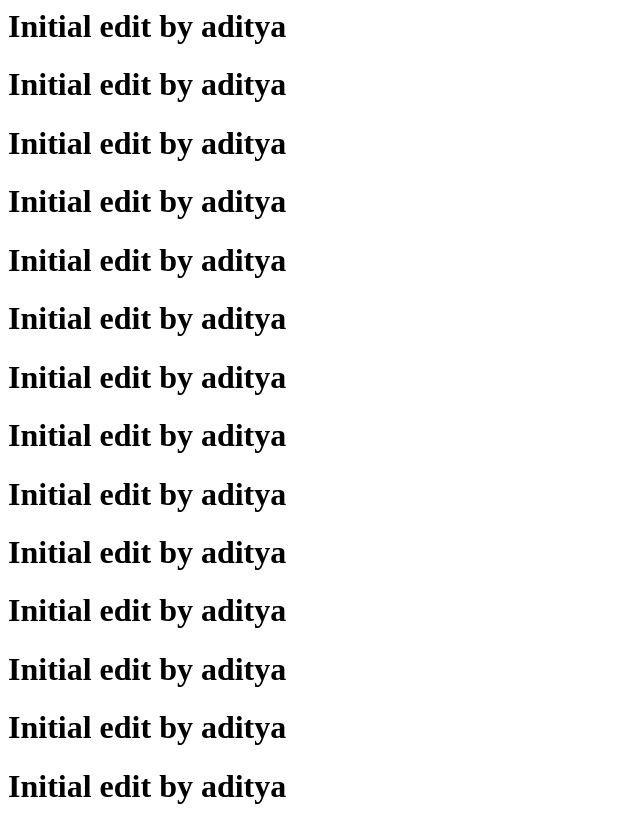
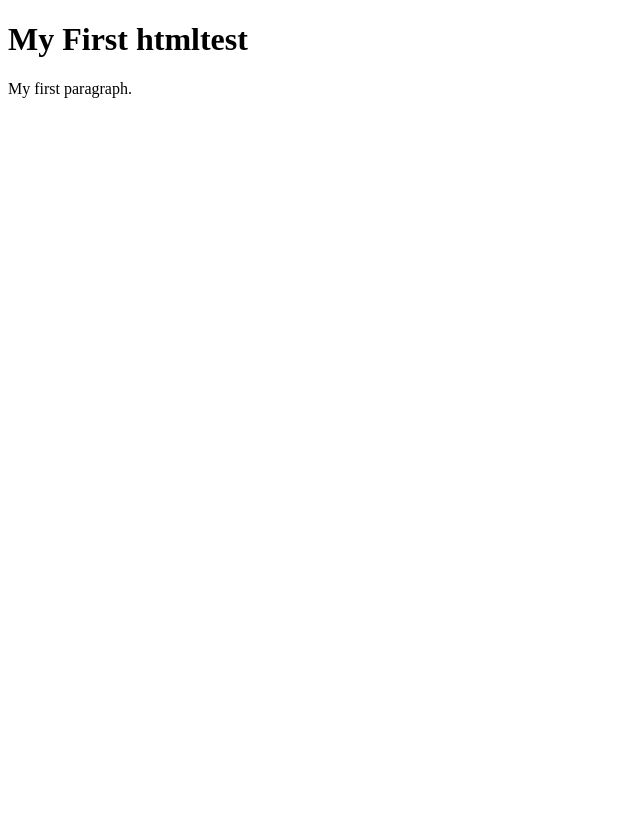
Before and after one commit to maddevil007/gittestx, a plain HTML site: page index.html in a window 1280 px wide. Shown: the whole page, without its empty margins (0-640 px from the left). After the commit the page ends 800 px from the top, so only its background shows below. Drawn offline with Linux system fonts and the light colour scheme.

Commit message:
initial commit to alpha

```diff
--- a/index.html
+++ b/index.html
@@ -1,12 +1,12 @@
-<h1>Initial edit by aditya</h1>
-<h1>Initial edit by aditya</h1>
-<h1>Initial edit by aditya</h1><h1>Initial edit by aditya</h1><h1>Initial edit by aditya</h1>
-<h1>Initial edit by aditya</h1>
-<h1>Initial edit by aditya</h1>
-<h1>Initial edit by aditya</h1>
-<h1>Initial edit by aditya</h1>
-<h1>Initial edit by aditya</h1>
-<h1>Initial edit by aditya</h1>
-<h1>Initial edit by aditya</h1>
-<h1>Initial edit by aditya</h1>
-<h1>Initial edit by aditya</h1>
+<!DOCTYPE html>
+<html>
+<head>
+<title>Aditya</title>
+</head>
+<body>
+
+<h1>My First htmltest</h1>
+<p>My first paragraph.</p>
+
+</body>
+</html>
--- /dev/null
+++ b/styl.css
@@ -0,0 +1,5 @@
+body {
+    font-size: 20px;
+    font-weight: normal;
+    color: red;
+}
```
